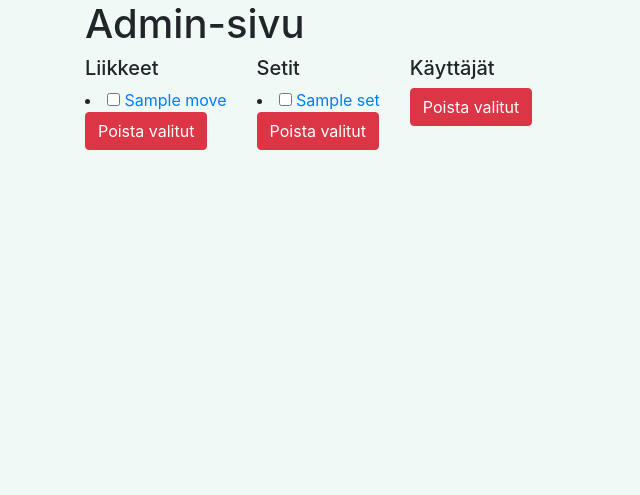
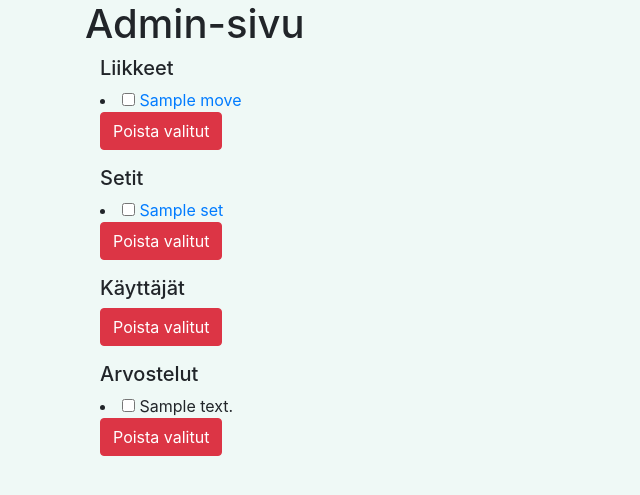
Before and after one commit to kerkkanen/treenipankki, a Flask app: template templates/admin.html in a window 1280 px wide. Shown: the part 72-567 px from the top of the page, without its empty margins (0-640 px from the left). Run offline with Flask 2, Linux system fonts and the light colour scheme; the template is opened without the code that fills it: most values are stand-ins (such as "Sample title", 1, 10 or a date in 2020); some libraries are stand-ins or nearby versions.

Commit message:
added review-delete into admin view

```diff
--- a/templates/admin.html
+++ b/templates/admin.html
@@ -4,16 +4,13 @@
 <div class="container">
 <h1>Admin-sivu</h1>
 
-<div class="row">
-
 <form action="/admin" method="post">
-<div class="col-12">
+<div class="col-8">
 <h5>Liikkeet</h5>
 {% for m in move %}
 <li><input type="checkbox" name="delete_move" value="{{ m.id }}">
 <a href="/move/{{ m.id }}" title="{{ m.description }}"> {{ m.name }}</a>
 {% endfor %}
-
 <p>
 <input type="submit" class="btn btn-danger" value="Poista valitut">
 <input type="hidden" name="csrf_token" value="{{ session.csrf_token }}">
@@ -24,15 +21,13 @@
 </div>
 </form>
 
-
 <form action="/admin" method="post">
-<div class="col-12">
+<div class="col-8">
 <h5>Setit</h5>
 {% for s in set %}
 <li><input type="checkbox" name="delete_set" value="{{ s.id }}">
 <a href="/set/{{ s.id }}" title="{{ s.description }}"> {{ s.name }}</a>
 {% endfor %}
-
 <p>
 <input type="submit" class="btn btn-danger" value="Poista valitut">
 <input type="hidden" name="csrf_token" value="{{ session.csrf_token }}">
@@ -42,22 +37,36 @@
 </div>
 </form>
 
+<div class="col-8">
+
 <form action="/admin" method="post">
-<div class="col-12">
 <h5>Käyttäjät</h5>
 {% for u in user %}
 <li><input type="checkbox" name="delete_user" value="{{ u.id }}"> {{ u.name }}
 {% endfor %}
-
 <p>
 <input type="submit" class="btn btn-danger" value="Poista valitut">
 <input type="hidden" name="csrf_token" value="{{ session.csrf_token }}">
 {% if error %}
 <p class="text-danger"> {{ error }}</p>
 {% endif %}
+</form>
+</div>
+
+<div class="col-8">
+<form action="/admin" method="post">
+<h5>Arvostelut</h5>
+{% for r in review %}
+<li><input type="checkbox" name="delete_review" value="{{ r.id }}"> {{ r.comment }}
+{% endfor %}
+<p>
+<input type="submit" class="btn btn-danger" value="Poista valitut">
+<input type="hidden" name="csrf_token" value="{{ session.csrf_token }}">
+{% if error %}
+<p class="text-danger"> {{ error }}</p>
+{% endif %}
+</form>
+</div>
 
 </div>
-</form>
-</div>
-</div>
 {% endblock %}
```
Also changed, not shown: routes.py (+8 -2 lines).
